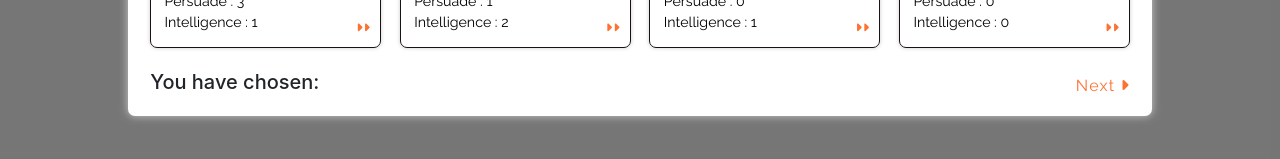
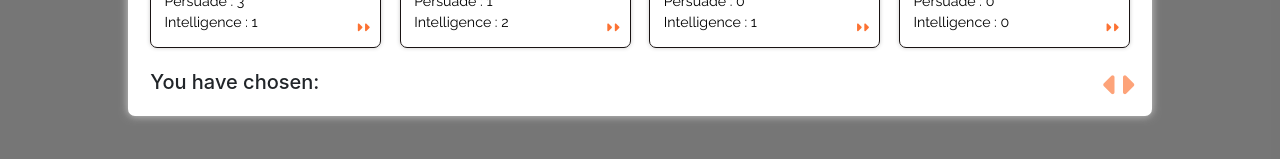
Before and after one commit to gbasinal/angular-rpg, an Angular app in the folder rpg-app/: page /character-creation in a window 1280 px wide. Shown: the part 591-750 px from the top of the page. Built offline with nearby package versions, Linux system fonts and the light colour scheme.

Commit message:
update: added disable conditions for prev and next buttons

```diff
--- a/rpg-app/src/app/components/character-creation/character-creation/character-creation.component.html
+++ b/rpg-app/src/app/components/character-creation/character-creation/character-creation.component.html
@@ -3,6 +3,7 @@
         <div class="header-container">
             <h1>Your Character Information:</h1>
         </div>
+        <div class="modal-group">
             <div class="race-container modal-container modal-race modal" [class.modal-is-active]="isModalOpen" *ngIf="isRaceActive">
                 <div class="modal-wrapper">
                     <div class="header-wrapper">
@@ -33,7 +34,8 @@
                             <div class="item item-story-wrapper" *ngIf="options[race].isFlipped">
                                 <h4>{{race}}</h4>
                                 <p>Lorem ipsum dolor sit amet consectetur adipisicing elit. Magnam, a! Aliquid perferendis sit exercitationem perspiciatis reiciendis maiores architecto nihil ullam.</p>
-                            <button class="btn btn--text btn--back" (click)="makeFlipAnimation(race , false)"><i class="fas fa-caret-left"></i><i class="fas fa-caret-left"></i></button>
+                                <button class="btn btn--text btn--back"  (click)="makeFlipAnimation(race , false)"><i class="fas fa-caret-left"></i><i class="fas fa-caret-left"></i></button>
+
                             </div>
                         </div>
                     </div>
@@ -41,7 +43,8 @@
 
                         <h5>You have chosen:  {{character.race}}</h5>
                         <div class="btn-container">
-                        <button class="btn btn--text" (click)="nextStep('class', undefined)">Next <i class="fas fa-caret-right"></i></button>
+                            <button class="btn btn--text" disabled (click)="nextStep(undefined, 'undefined')"> <i class="fas fa-caret-left"></i></button>
+                            <button class="btn btn--text" disabled [attr.disabled] = "character.race === undefined ? 'disabled' : null" (click)="nextStep('class', undefined)" ><i class="fas fa-caret-right"></i></button>
                         </div>
                     </div>
                 </div>
@@ -80,9 +83,8 @@
 
                         <h5>You have chosen:  {{character.class}}</h5>
                         <div class="btn-container">
-                        <button class="btn btn--text" (click)="nextStep(undefined, 'race')"> <i class="fas fa-caret-left"></i> Back </button>
-                        <span> - </span>
-                        <button class="btn btn--text" (click)="nextStep('name', undefined)">Next <i class="fas fa-caret-right"></i></button>
+                            <button class="btn btn--text" (click)="nextStep(undefined, 'race')"> <i class="fas fa-caret-left"></i></button>
+                            <button class="btn btn--text"  disabled [attr.disabled] = "character.class === undefined ? 'disabled' : null" (click)="nextStep('name', undefined)"><i class="fas fa-caret-right"></i></button>
                         </div>
                     </div>
                 </div>
@@ -104,7 +106,7 @@
                                     <label for="hero-input-field">What is your Adventurer's Name?</label>
                                 </div>
                                 <div class="input-field-wrapper ">
-                                <input type="text" name="hero-input-field" [(ngModel)]="character.name" (input)="changeName()">
+                                    <input type="text" name="hero-input-field" [(ngModel)]="character.name" (input)="changeName(character.name)">
                                 </div>
                             </div>
                             <div class="hero-gender-wrapper">
@@ -126,13 +128,15 @@
                     </div>
                     <div class="modal-confirmation-wrapper justify-content-end">
                         <div class="btn-container">
-                        <button class="btn btn--text" (click)="nextStep(undefined, 'class')"> <i class="fas fa-caret-left"></i> Back </button>
-                        <span> - </span>
-                        <button class="btn btn--text" (click)="nextStep('close', undefined)">Continue <i class="fas fa-caret-right"></i></button>
+                            <button class="btn btn--text" (click)="nextStep(undefined, 'class')"> <i class="fas fa-caret-left"></i></button>
+                            <button class="btn btn--text"  disabled [attr.disabled] = "(character.gender && character.name) === undefined ? 'disabled' : null" (click)="nextStep('close', undefined)"><i class="fas fa-caret-right"></i></button>
                         </div>
                     </div>
                 </div>
             </div>
+        </div>
+
+
     </div>
 </section>
 
--- a/rpg-app/src/app/components/character-creation/character-creation/character-creation.component.scss
+++ b/rpg-app/src/app/components/character-creation/character-creation/character-creation.component.scss
@@ -161,6 +161,22 @@
                 justify-content: space-between;
                 align-items: center;
                 width: 100%;
+                .btn-container {
+                    width: em(30);
+                    display: flex;
+                    justify-content: space-between;
+                    button {
+                        &:hover {
+                            i {
+                                color: $headerColor;
+                            }
+                        }
+                        i {
+                            font-size: em(30);
+
+                        }
+                    }
+                }
             }
         }
         .class-container {
--- a/rpg-app/src/app/components/character-creation/character-creation/character-creation.component.ts
+++ b/rpg-app/src/app/components/character-creation/character-creation/character-creation.component.ts
@@ -112,13 +112,6 @@ export class CharacterCreationComponent implements OnInit {
     },this.delayForModal)
   }
 
-  checkCompleted() {
-    this.characterComplete = this.character.race !== "--Choose--"
-      && this.character.class ! == "--Choose--"
-      && this.character.gender
-      && this.character.name
-
-  };
 
   changeRace (race: string, isSelected : boolean) {
     this.character.race = race;
@@ -140,7 +133,7 @@ export class CharacterCreationComponent implements OnInit {
 
 
 
-    this.checkCompleted();
+
   };
 
   changeClass (newClass: string, isSelected : boolean) {
@@ -158,17 +151,23 @@ export class CharacterCreationComponent implements OnInit {
     else {
       this.options[newClass].isSelected  = isSelected;
     }
-    this.checkCompleted();
+
   };
 
   changeGender (gender: string) {
 
     this.character.gender = gender;
-    this.checkCompleted();
+
   };
 
-  changeName (){
-    this.checkCompleted();
+  changeName (name : string){
+
+
+    this.character.name = name;
+
+    if(!this.character.name){
+      this.character.name = undefined;
+    }
     this.characterComplete = true;
   };
 
@@ -199,6 +198,7 @@ export class CharacterCreationComponent implements OnInit {
   }
 
   nextStep(next : string , back : string) {
+    console.log(this.character);
     if(next !== undefined) {
       switch (next) {
         case "class":
```
Lines whose indentation alone changed are shown as unchanged.
